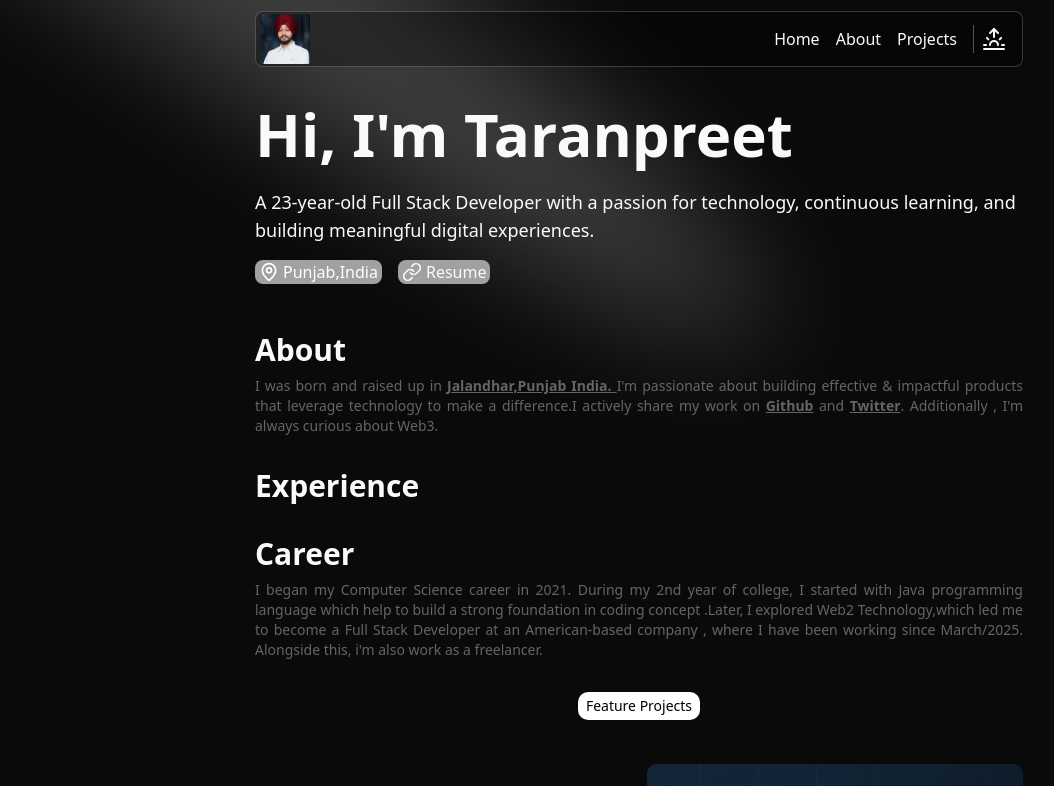
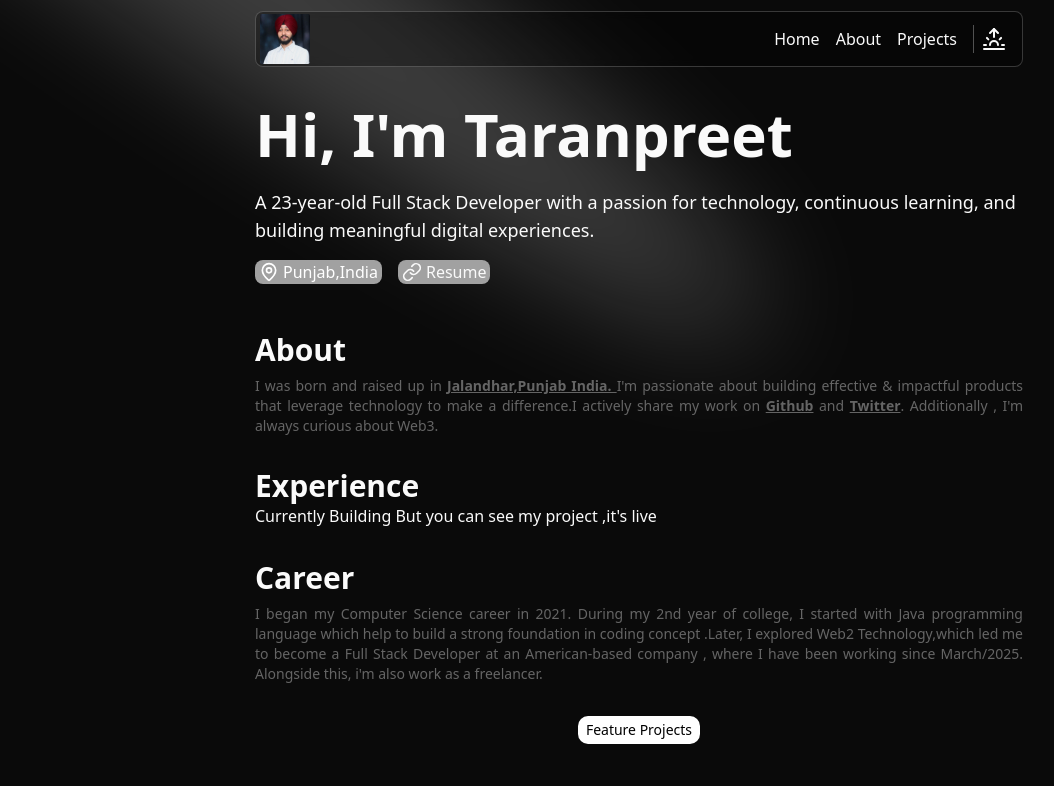
Before and after one commit to taranpreet26-singh/taranpreet-singh-portfolio, a Next.js app: page / in a window 1280 px wide. Shown: the top 786 px of the page, without its empty margins (1-1055 px from the left). Built offline with nearby package versions, Linux system fonts and the light colour scheme.

Commit message:
fix issue

```diff
--- a/components/Experience.tsx
+++ b/components/Experience.tsx
@@ -2,6 +2,6 @@
 export default function Experience(){
     return <div className="mt-8">
         <h1 className="text-xl lg:text-3xl font-extrabold">Experience</h1>
-
+        <p>Currently Building But you can see my project ,it's live</p>
     </div>
 }
```
